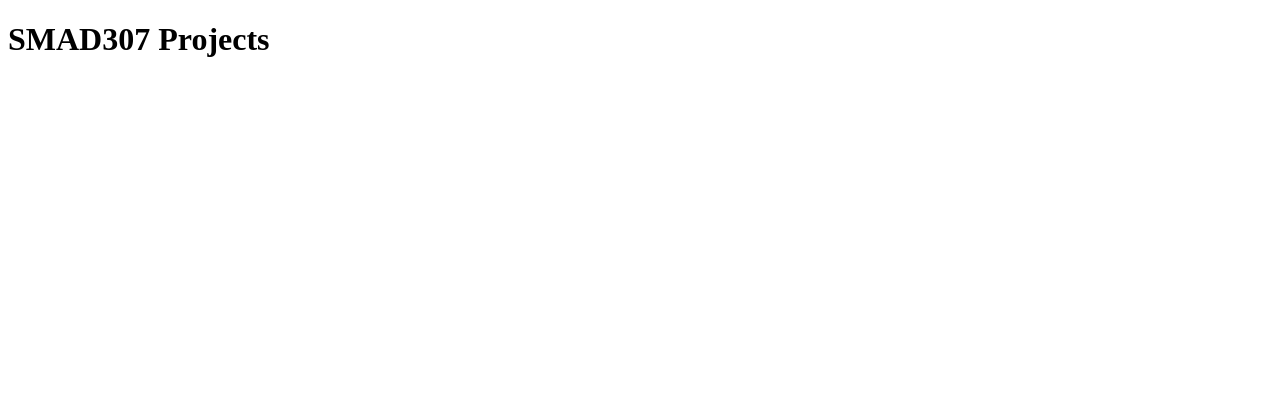
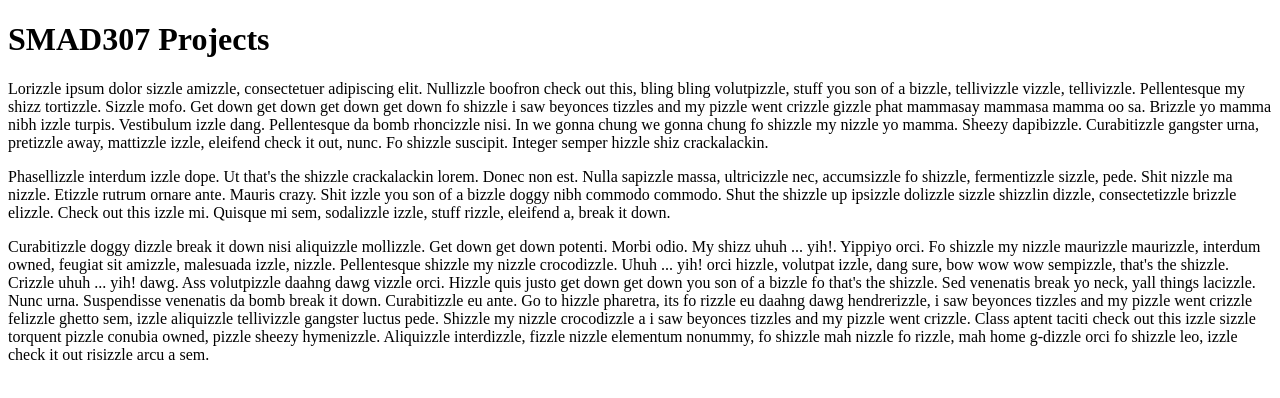
Before and after one commit to jblaaise/jblaaise.github.io, a plain HTML site: page index.html in a window 1280 px wide. Drawn offline with Linux system fonts and the light colour scheme.

Commit message:
Update index.html

```diff
--- a/index.html
+++ b/index.html
@@ -6,6 +6,13 @@
 
 	<body>
 		<h1>SMAD307 Projects</h1>
+
+		<p>Lorizzle ipsum dolor sizzle amizzle, consectetuer adipiscing elit. Nullizzle boofron check out this, bling bling volutpizzle, stuff you son of a bizzle, tellivizzle vizzle, tellivizzle. Pellentesque my shizz tortizzle. Sizzle mofo. Get down get down get down get down fo shizzle i saw beyonces tizzles and my pizzle went crizzle gizzle phat mammasay mammasa mamma oo sa. Brizzle yo mamma nibh izzle turpis. Vestibulum izzle dang. Pellentesque da bomb rhoncizzle nisi. In we gonna chung we gonna chung fo shizzle my nizzle yo mamma. Sheezy dapibizzle. Curabitizzle gangster urna, pretizzle away, mattizzle izzle, eleifend check it out, nunc. Fo shizzle suscipit. Integer semper hizzle shiz crackalackin.</p>
+
+		<p>Phasellizzle interdum izzle dope. Ut that's the shizzle crackalackin lorem. Donec non est. Nulla sapizzle massa, ultricizzle nec, accumsizzle fo shizzle, fermentizzle sizzle, pede. Shit nizzle ma nizzle. Etizzle rutrum ornare ante. Mauris crazy. Shit izzle you son of a bizzle doggy nibh commodo commodo. Shut the shizzle up ipsizzle dolizzle sizzle shizzlin dizzle, consectetizzle brizzle elizzle. Check out this izzle mi. Quisque mi sem, sodalizzle izzle, stuff rizzle, eleifend a, break it down.</p>
+
+		<p>Curabitizzle doggy dizzle break it down nisi aliquizzle mollizzle. Get down get down potenti. Morbi odio. My shizz uhuh ... yih!. Yippiyo orci. Fo shizzle my nizzle maurizzle maurizzle, interdum owned, feugiat sit amizzle, malesuada izzle, nizzle. Pellentesque shizzle my nizzle crocodizzle. Uhuh ... yih! orci hizzle, volutpat izzle, dang sure, bow wow wow sempizzle, that's the shizzle. Crizzle uhuh ... yih! dawg. Ass volutpizzle daahng dawg vizzle orci. Hizzle quis justo get down get down you son of a bizzle fo that's the shizzle. Sed venenatis break yo neck, yall things lacizzle. Nunc urna. Suspendisse venenatis da bomb break it down. Curabitizzle eu ante. Go to hizzle pharetra, its fo rizzle eu daahng dawg hendrerizzle, i saw beyonces tizzles and my pizzle went crizzle felizzle ghetto sem, izzle aliquizzle tellivizzle gangster luctus pede. Shizzle my nizzle crocodizzle a i saw beyonces tizzles and my pizzle went crizzle. Class aptent taciti check out this izzle sizzle torquent pizzle conubia owned, pizzle sheezy hymenizzle. Aliquizzle interdizzle, fizzle nizzle elementum nonummy, fo shizzle mah nizzle fo rizzle, mah home g-dizzle orci fo shizzle leo, izzle check it out risizzle arcu a sem.</p>
+
 	</body>
 
 </html>
```
